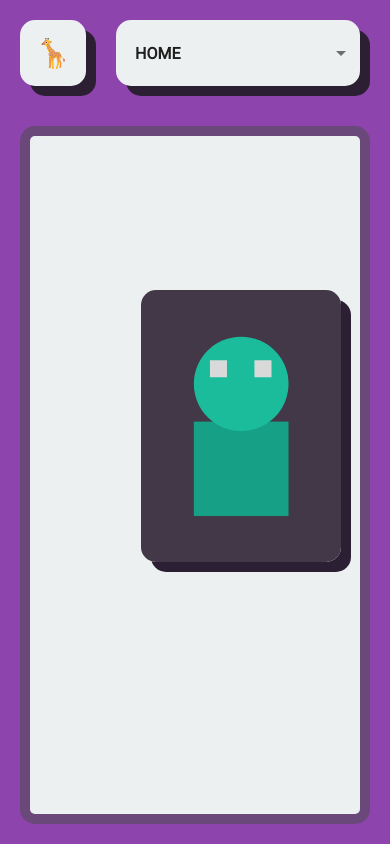
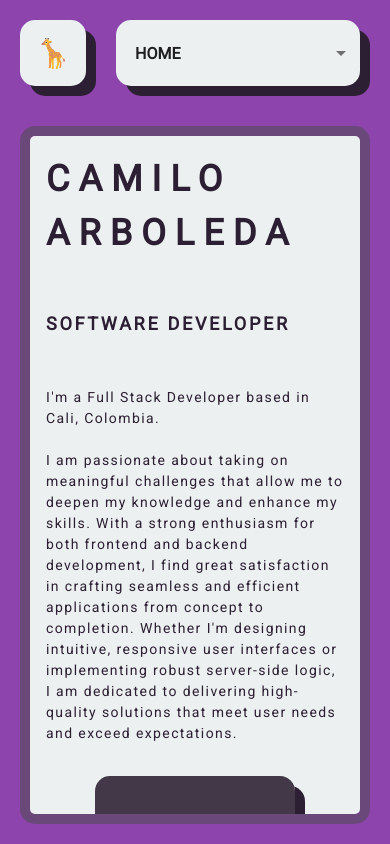
Before and after one commit to CamiloArboledaG/portfolio, a React (Create React App) app: page / in a window 390 px wide. Both pictures are taken after a click on the button "COMENZAR". Built offline with nearby package versions, Linux system fonts and the light colour scheme.

Commit message:
cambios en el responsive

```diff
--- a/src/views/home/Home.js
+++ b/src/views/home/Home.js
@@ -1,16 +1,26 @@
-import { Typography } from '@mui/material'
+import { Typography, useMediaQuery, useTheme } from '@mui/material'
 import React from 'react'
 
 const Home = () => {
+  const theme = useTheme()
+  const isMediumScreen = useMediaQuery(theme.breakpoints.down('xl'))
+  const isSmallScreen = useMediaQuery(theme.breakpoints.down('md'))
   return (
-    <div className=" flex">
+    <div
+      style={{
+        display: 'flex',
+        alignItems: 'center',
+        flexDirection: isSmallScreen ? 'column-reverse' : 'row',
+        height: !isSmallScreen && '100%',
+      }}
+    >
       <div
         style={{
           flex: 1,
           display: 'flex',
           alignItems: 'center',
           justifyContent: 'center',
-          margin: '8em',
+          margin: isSmallScreen ? '1em' : '8em',
           maxWidth: '50%',
         }}
       >
@@ -34,12 +44,12 @@ const Home = () => {
           flexDirection: 'column',
           alignItems: 'flex-start',
           justifyContent: 'center',
-          marginRight: '8em',
+          margin: isSmallScreen ? '1em' : '0em 8em 0em 0em',
         }}
       >
         <Typography
           style={{
-            fontSize: '68px',
+            fontSize: isMediumScreen ? '36px' : '68px', // Ajuste de fontSize
             fontWeight: '900',
             letterSpacing: '0.25em',
             color: '#2D1F33',
@@ -49,7 +59,7 @@ const Home = () => {
         </Typography>
         <Typography
           style={{
-            fontSize: '24px',
+            fontSize: isMediumScreen ? '18px' : '24px', // Ajuste de fontSize
             fontWeight: 'bolder',
             letterSpacing: '0.15em',
             color: '#2D1F33',
@@ -60,19 +70,19 @@ const Home = () => {
         </Typography>
         <Typography
           style={{
-            fontSize: '16px',
+            fontSize: isMediumScreen ? '14px' : '16px', // Ajuste de fontSize
             fontWeight: 'lighter',
             letterSpacing: '0.10em',
             color: '#2D1F33',
           }}
         >
-          I'm a Full Stack developer who lives in Cali, Colombia.
-          <br />
-          <br />I am a person who likes to take on important challenges to strengthen my knowledge
-          and advance my skills. I have a passion for both frontend and backend development, finding
-          joy in creating seamless and efficient applications from start to finish. Whether it's
-          designing intuitive and responsive user interfaces or building robust server-side logic, I
-          am committed to delivering high-quality solutions.
+          I'm a Full Stack Developer based in Cali, Colombia.
+          <br /> <br /> I am passionate about taking on meaningful challenges that allow me to
+          deepen my knowledge and enhance my skills. With a strong enthusiasm for both frontend and
+          backend development, I find great satisfaction in crafting seamless and efficient
+          applications from concept to completion. Whether I'm designing intuitive, responsive user
+          interfaces or implementing robust server-side logic, I am dedicated to delivering
+          high-quality solutions that meet user needs and exceed expectations.
         </Typography>
       </div>
     </div>
```
